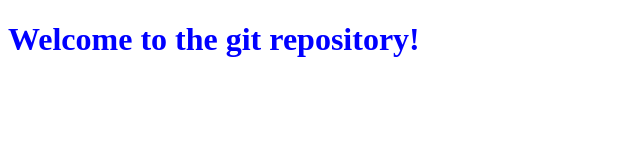
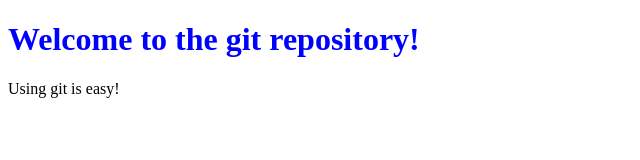
Before and after one commit to BrainBacon/git-workshop, a plain HTML site: page index.html in a window 1280 px wide. Shown: the whole page, without its empty margins (0-640 px from the left). Drawn offline with Linux system fonts and the light colour scheme.

Commit message:
git is easy

```diff
--- a/index.html
+++ b/index.html
@@ -5,4 +5,5 @@
 </head>
 <body>
     <h1>Welcome to the git repository!</h1>
+    <p>Using git is easy!</p>
 </body>
```
